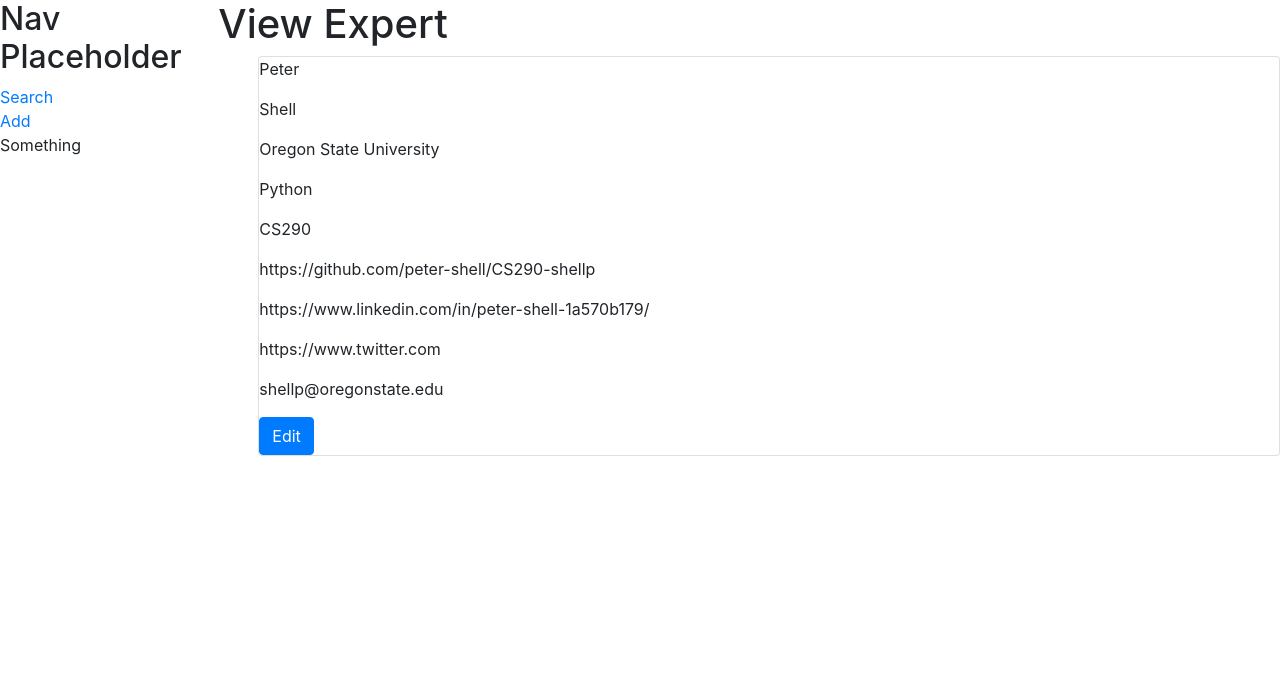
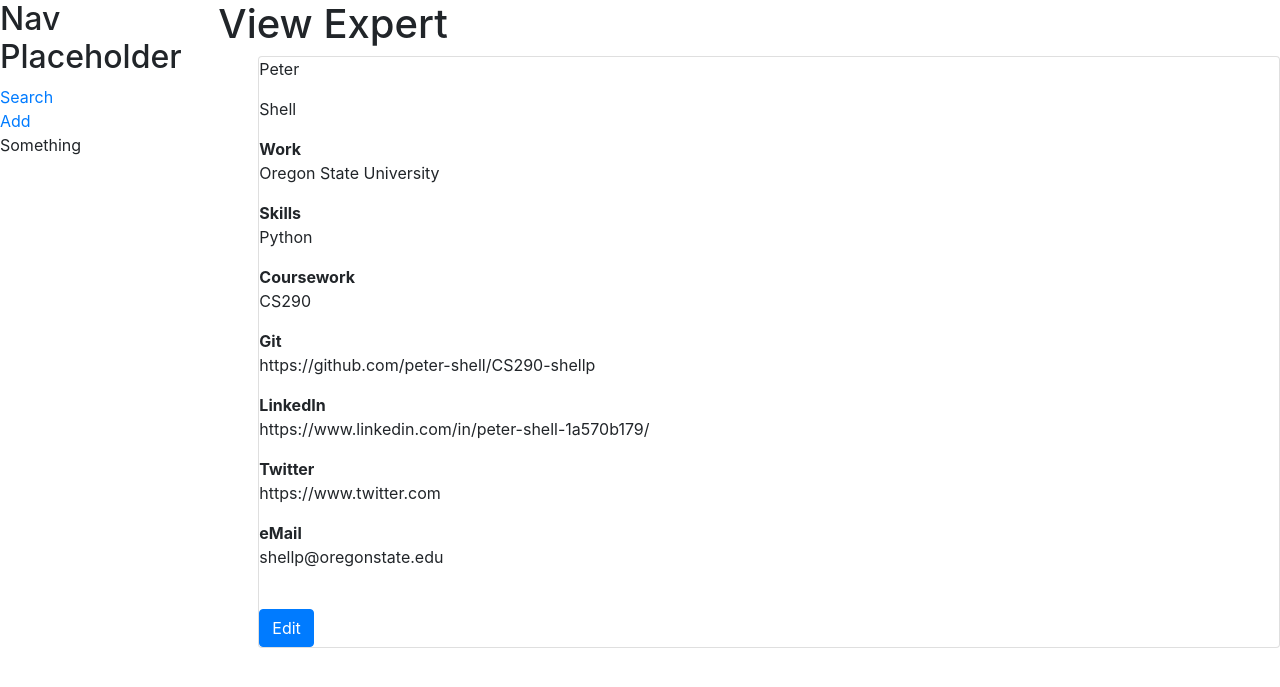
Before and after one commit to sorgek/AlchemyExpertFinder, a Django app: page /1/ in a window 1280 px wide. Shown: the top 687 px of the page. Run offline with Django 3.2, Linux system fonts and the light colour scheme; data comes from the database, SQL or seed files in the repository; some libraries are stand-ins or nearby versions.

Commit message:
adds labels to expert profile attributes

```diff
--- a/expertFinder/templates/display_expert.html
+++ b/expertFinder/templates/display_expert.html
@@ -9,15 +9,25 @@
 
     <ul>
        <div class="card mb-2">
-           <p class="card-text">{{ expert.firstName }}</p>
-           <p class="card-text">{{ expert.lastName }}</p>
-           <p class="card-text">{{ expert.organization }}</p>
-           <p class="card-text">{{ expert.techSkills }}</p>
-           <p class="card-text">{{ expert.courseWork }}</p>
-           <p class="card-text">{{ expert.gitRepo }}</p>
-           <p class="card-text">{{ expert.linkedIn }}</p>
-           <p class="card-text">{{ expert.twitter }}</p>
-           <p class="card-text">{{ expert.email }}</p>
+           <dl>
+               <p class="card-text">{{ expert.firstName }}</p>
+               <p class="card-text">{{ expert.lastName }}</p>
+               <dt>Work</dt>
+               <dl class="card-text">{{ expert.organization }}</dl>
+               <dt>Skills</dt>
+               <dl class="card-text">{{ expert.techSkills }}</dl>
+               <dt>Coursework</dt>
+               <dl class="card-text">{{ expert.courseWork }}</dl>
+               <dt>Git</dt>
+               <dl class="card-text">{{ expert.gitRepo }}</dl>
+               <dt>LinkedIn</dt>
+               <dl class="card-text">{{ expert.linkedIn }}</dl>
+               <dt>Twitter</dt>
+               <dl class="card-text">{{ expert.twitter }}</dl>
+               <dt>eMail</dt>
+               <dl class="card-text">{{ expert.email }}</dl>
+           </dl>
+           <br>
            <form action="{% url 'expertFinder:edit' expert.id %}" method="POST">
                {% csrf_token %}
                <input type="submit" value="Edit" class="btn btn-primary">
```
